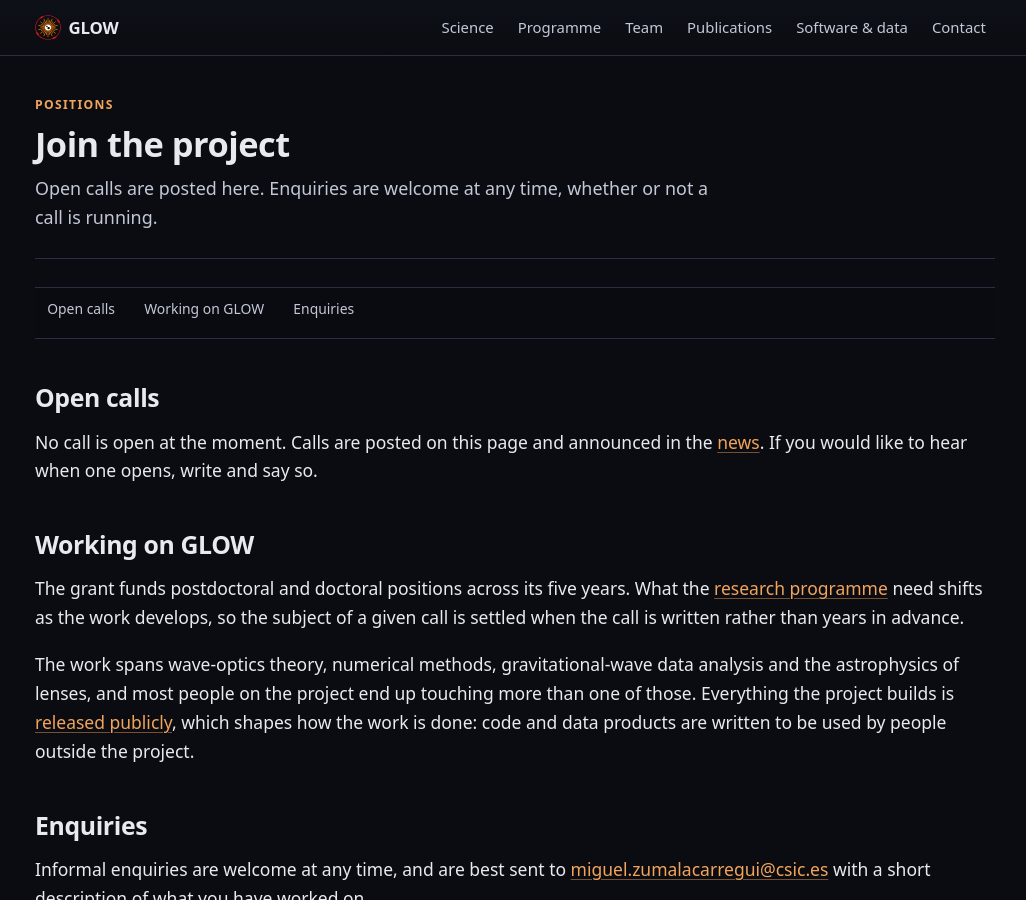
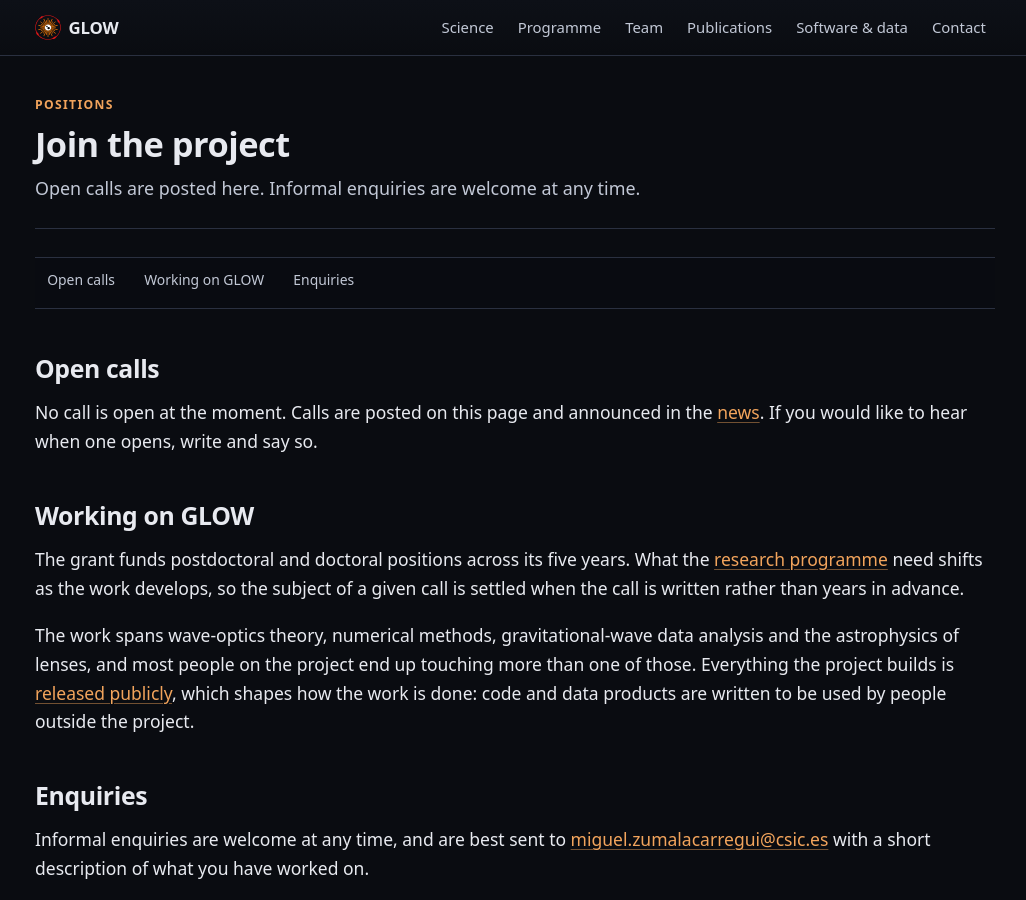
Before and after one commit to glow-astro/website, a Jekyll site: the page built from join.html, in a window 1280 px wide and 900 px high. Shown: the whole window, without its empty margins (125-1151 px from the left). Built offline with Jekyll 4.4.1, drawn with Linux system fonts in a browser that asks for light colours.

Commit message:
Informal enquiries are welcome at any time
The owner's wording. The clause about whether a call is running said what the
sentence already implies by saying any time, and the page's own Enquiries
section says it again in full two screens down.

Co-Authored-By: Claude Opus 5 (1M context) <noreply@anthropic.com>
Claude-Session: https://claude.ai/code/session_01L7GT62S61eYxRuSFTmWGfu

```diff
--- a/join.html
+++ b/join.html
@@ -4,8 +4,7 @@ nav: join
 title: "Join the project"
 eyebrow: "Positions"
 lede: >-
-  Open calls are posted here. Enquiries are welcome at any time, whether or not
-  a call is running.
+  Open calls are posted here. Informal enquiries are welcome at any time.
 description: >-
   Open positions on the GLOW ERC Consolidator Grant project, and how to get in
   touch about working on wave-optics lensing of gravitational waves.
```
